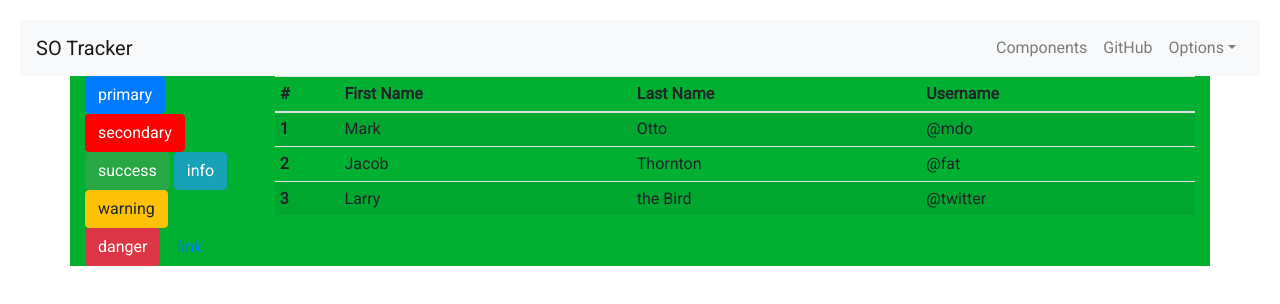
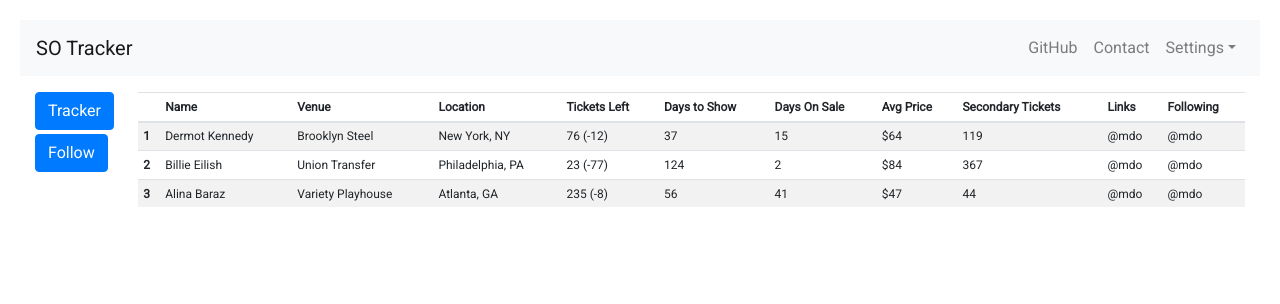
Before and after one commit to smpringl/React, a React (Create React App) app: page / in a window 1280 px wide. Shown: the top 304 px of the page. Built offline with nearby package versions, Linux system fonts and the light colour scheme.

Commit message:
Leftpanel Component

```diff
--- a/src/App.js
+++ b/src/App.js
@@ -1,8 +1,8 @@
 import React, { Component } from 'react';
 import './styles/index.css';
 import './App.css';
-import Person from './Person/Person';
 import Navybar from './Navybar/Navybar';
+import Leftpanel from './LeftPanel/Leftpanel';
 import Maintable from './MainTable/Maintable';
 import { Button } from 'reactstrap';
 import { Container, Row, Col } from 'reactstrap';
@@ -14,18 +14,12 @@ class App extends Component {
    return (
       <div>
       <Navybar />
-      <Container>
+      <Container fluid>
         <Row>
-          <Col xs="2">
-          	<Button color="primary">primary</Button>{' '}
-	        <Button color="secondary">secondary</Button>{' '}
-	        <Button color="success">success</Button>{' '}
-	        <Button color="info">info</Button>{' '}
-	        <Button color="warning">warning</Button>{' '}
-	        <Button color="danger">danger</Button>{' '}
-	        <Button color="link">link</Button>
+          <Col xs="1">
+          	<Leftpanel />
           </Col>
-          <Col xs="10">
+          <Col xs="11">
           	<Maintable />
           </Col>
         </Row>
--- /dev/null
+++ b/src/LeftPanel/Leftpanel.js
@@ -0,0 +1,19 @@
+
+import React, { Component } from 'react';
+import './Leftpanel.css';
+import { Button } from 'reactstrap';
+
+class leftpanel extends Component {
+
+  render() {
+
+    return (
+      <div>
+      	<Button color="primary" className="mb-1">Tracker</Button>{' '}
+        <Button color="primary">Follow</Button>{' '}
+      </div>
+    );
+  }
+}
+
+export default leftpanel;
--- /dev/null
+++ b/src/MainTable/Maintable.css
@@ -0,0 +1 @@
+.Main-Table{font-size:12px;}
--- a/src/MainTable/Maintable.js
+++ b/src/MainTable/Maintable.js
@@ -1,5 +1,6 @@
 
 import React, { Component } from 'react';
+import './Maintable.css';
 import { Table } from 'reactstrap';
 
 class maintable extends Component {
@@ -8,41 +9,67 @@ class maintable extends Component {
 
     return (
       <div>
-        <Table striped size="sm">
+        <Table striped size="sm" className="Main-Table">
           <thead>
             <tr>
-              <th>#</th>
-              <th>First Name</th>
-              <th>Last Name</th>
-              <th>Username</th>
+              <th></th>
+              <th>Name</th>
+              <th>Venue</th>
+              <th>Location</th>
+              <th>Tickets Left</th>
+              <th>Days to Show</th>
+              <th>Days On Sale</th>
+              <th>Avg Price</th>
+              <th>Secondary Tickets</th>
+              <th>Links</th>
+              <th>Following</th>
             </tr>
           </thead>
           <tbody>
             <tr>
               <th scope="row">1</th>
-              <td>Mark</td>
-              <td>Otto</td>
+              <td>Dermot Kennedy</td>
+              <td>Brooklyn Steel</td>
+              <td>New York, NY</td>
+              <td>76 (-12)</td>
+              <td>37</td>
+              <td>15</td>
+              <td>$64</td>
+              <td>119</td>
+              <td>@mdo</td>
               <td>@mdo</td>
             </tr>
             <tr>
               <th scope="row">2</th>
-              <td>Jacob</td>
-              <td>Thornton</td>
-              <td>@fat</td>
+              <td>Billie Eilish</td>
+              <td>Union Transfer</td>
+              <td>Philadelphia, PA</td>
+              <td>23 (-77)</td>
+              <td>124</td>
+              <td>2</td>
+              <td>$84</td>
+              <td>367</td>
+              <td>@mdo</td>
+              <td>@mdo</td>
             </tr>
             <tr>
               <th scope="row">3</th>
-              <td>Larry</td>
-              <td>the Bird</td>
-              <td>@twitter</td>
+              <td>Alina Baraz</td>
+              <td>Variety Playhouse</td>
+              <td>Atlanta, GA</td>
+              <td>235 (-8)</td>
+              <td>56</td>
+              <td>41</td>
+              <td>$47</td>
+              <td>44</td>
+              <td>@mdo</td>
+              <td>@mdo</td>
             </tr>
           </tbody>
         </Table>
       </div>
     );
-
   }
-
 }
 
 export default maintable;
--- a/src/Navybar/Navybar.js
+++ b/src/Navybar/Navybar.js
@@ -33,20 +33,20 @@ class navybar extends Component {
 
     return (
       <div>
-        <Navbar color="light" light expand="md">
+        <Navbar color="light" light expand="md" className="mb-3">
           <NavbarBrand href="/">SO Tracker</NavbarBrand>
           <NavbarToggler onClick={this.toggle} />
           <Collapse isOpen={this.state.isOpen} navbar>
             <Nav className="ml-auto" navbar>
               <NavItem>
-                <NavLink href="/components/">Components</NavLink>
+                <NavLink href="https://github.com/reactstrap/reactstrap">GitHub</NavLink>
               </NavItem>
               <NavItem>
-                <NavLink href="https://github.com/reactstrap/reactstrap">GitHub</NavLink>
+                <NavLink href="/components/">Contact</NavLink>
               </NavItem>
               <UncontrolledDropdown nav inNavbar>
                 <DropdownToggle nav caret>
-                  Options
+                  Settings
                 </DropdownToggle>
                 <DropdownMenu right>
                   <DropdownItem>
--- a/src/styles/_custom_bootstrap.scss
+++ b/src/styles/_custom_bootstrap.scss
@@ -43,9 +43,6 @@ $theme-colors: (
 @media (min-width: 768px) {
   html {
     font-size: 16px;
-  }
-  .container {
-  	background:$primary;
   }
 }
 
```
Also changed, not shown: src/LeftPanel/Leftpanel.css (added), src/styles/index.css.
